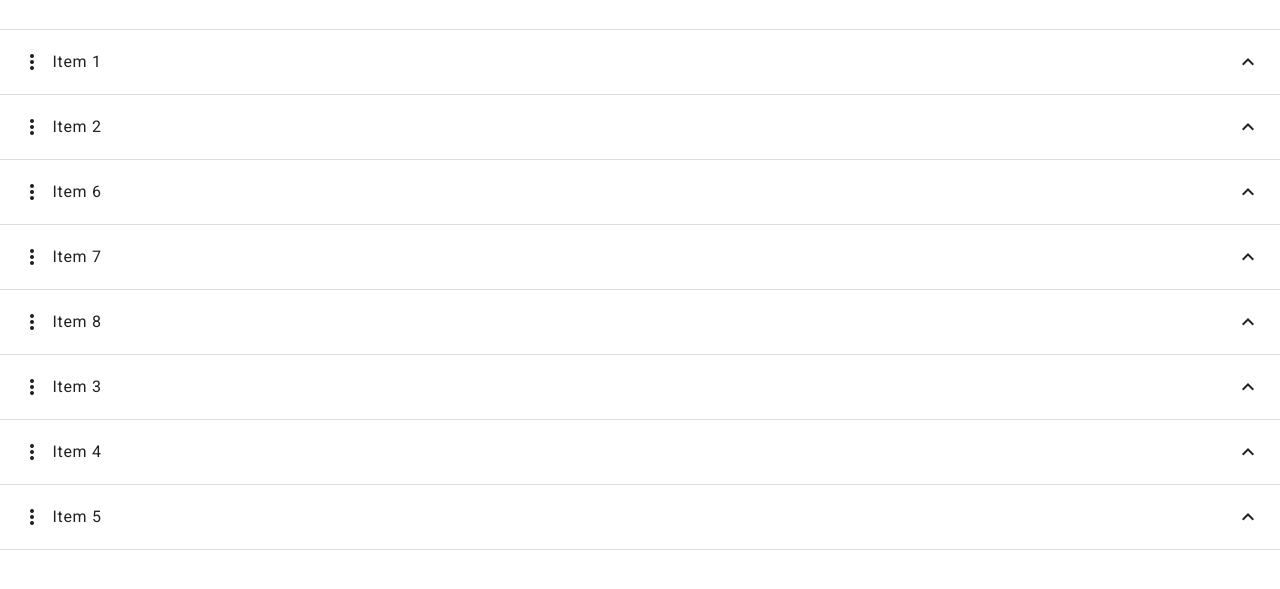
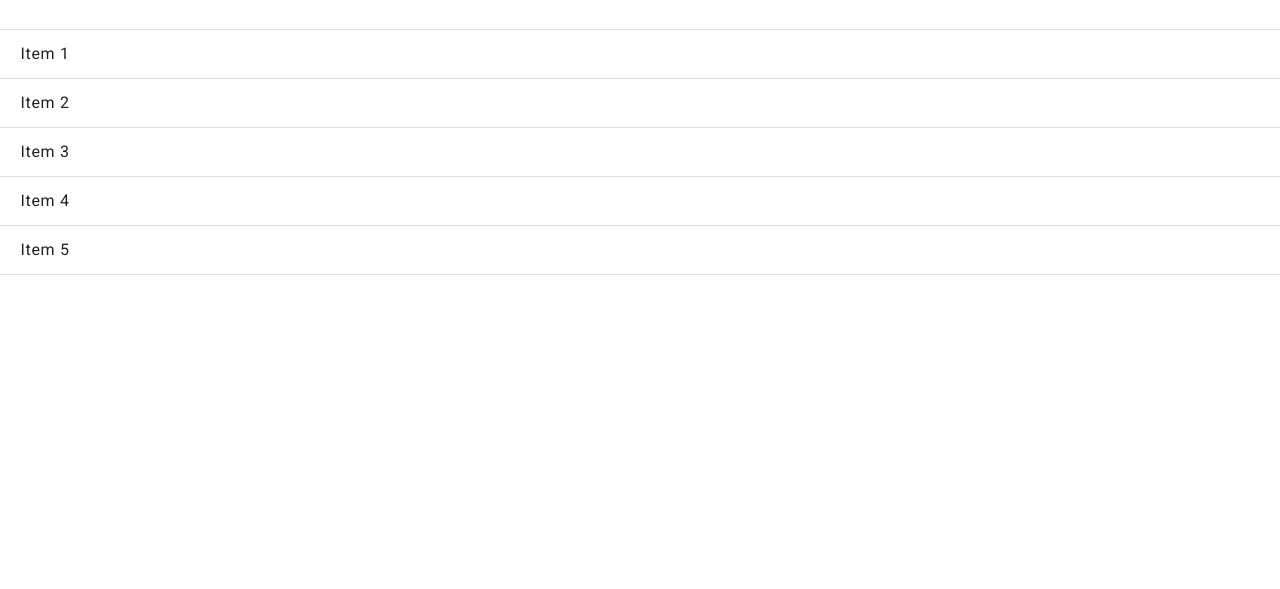
Before and after one commit to m3co/tree3, a website: page demo/index.html in a window 1280 px wide. Shown: the part 67-656 px from the top of the page. Drawn offline with nearby package versions, Linux system fonts and the light colour scheme.

Commit message:
[DEMO] Break the concepts and show the simplest 'tree'

```diff
--- a/demo/demo.js
+++ b/demo/demo.js
@@ -25,6 +25,7 @@
       var i = j++;
       var clone = document.importNode(tmpl.content, true);
       clone.querySelector('#text').textContent += i + 1;
+      /*
       clone.querySelector('#tree-menu-').id += i + 1;
       var threedots = clone.querySelector('[for="tree-menu-"]');
       threedots.setAttribute('for', `tree-menu-${i + 1}`);
@@ -34,14 +35,17 @@
         var li = e.target.closest('li:not(#add-subitem)');
         addSubItem(li);
       });
-
+      */
       ul.appendChild(clone);
     }
 
+    /*
     var example = document.querySelector('#tree-menu-2').closest('li');
     addSubItem(example);
     addSubItem(example);
     addSubItem(example);
+    example.querySelector('.mdl-list__item-secondary-action i').innerHTML = 'keyboard_arrow_down';
+    */
 
     var elements = document.querySelectorAll('.mdl-list__item-secondary-action');
 
--- a/demo/index.html
+++ b/demo/index.html
@@ -15,9 +15,7 @@
     </ul>
   </body>
 
-  <template id="li-row">
-    <li class="mdl-list__item mdl-tree__item">
-      <span class="mdl-list__item-primary-content">
+  <template id="li-context-menu">
     <button id="tree-menu-"
       class="mdl-button mdl-js-button mdl-button--icon">
       <i class="material-icons">more_vert</i>
@@ -49,14 +47,22 @@
         Delete
       </li>
     </ul>
+  </template>
+
+  <template id="li-expand-collapse">
+    <button class="mdl-list__item-secondary-action mdl-button mdl-js-button mdl-button--icon">
+      <i class="material-icons">keyboard_arrow_up</i>
+    </button>
+  </template>
+
+  <template id="li-row">
+    <li class="mdl-list__item mdl-tree__item">
+      <div class="mdl-list__item-primary-content">
         &nbsp;
         <span id="text">Item </span>
         &nbsp;
-      </span>
+      </div>
 
-      <button class="mdl-list__item-secondary-action mdl-button mdl-js-button mdl-button--icon">
-        <i class="material-icons">keyboard_arrow_up</i>
-      </button>
     </li>
   </template>
 
```
Lines whose indentation alone changed are shown as unchanged.
